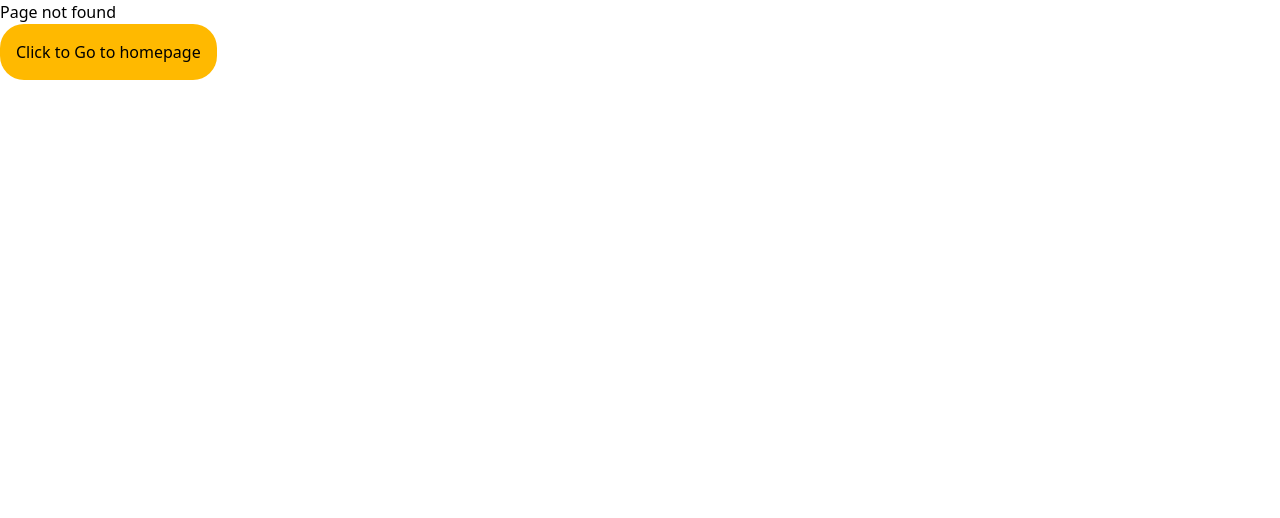
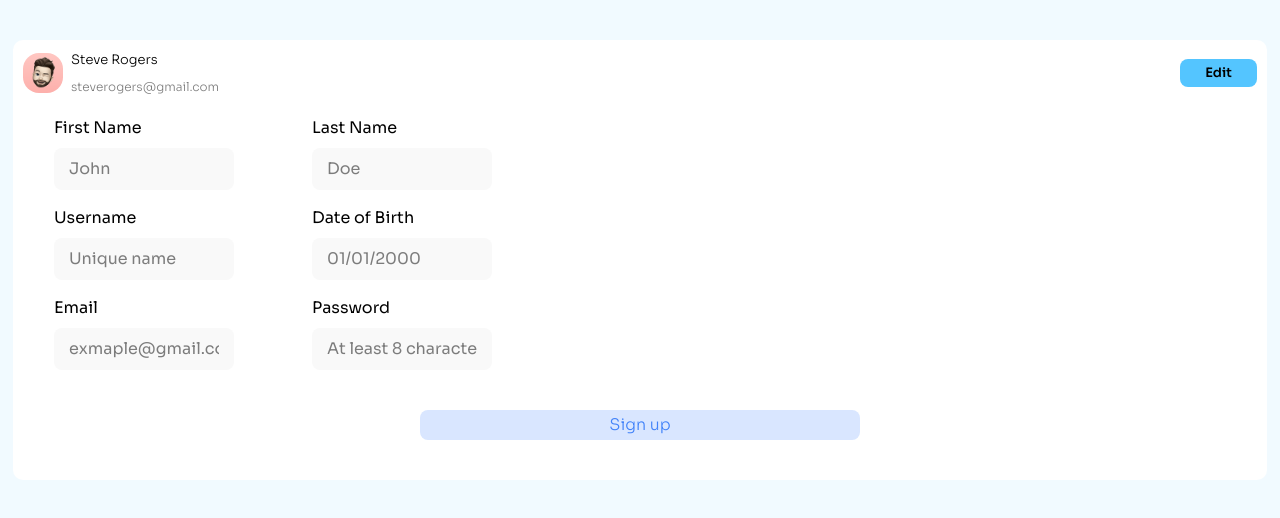
Before and after one commit to MarcioLopes451/trendish, a React (Vite) app: page /trendish/settings in a window 1280 px wide. Before the commit this address had no page. Shown: the top 518 px of the page. Built offline with nearby package versions, Linux system fonts and the light colour scheme.

Commit message:
add: settings page

```diff
--- a/src/App.tsx
+++ b/src/App.tsx
@@ -5,6 +5,7 @@ import SignUp from "./pages/SignUp/SignUp";
 import Homepage from "./pages/Homepage/Homepage";
 import NoPageFound from "./pages/Error/NoPageFound";
 import { UserProfile } from "./pages/UserProfile/UserProfile";
+import Settings from "./pages/Settings/Settings";
 
 function App() {
   return (
@@ -15,6 +16,7 @@ function App() {
       <Route path="/signup" element={<SignUp />} />
       <Route path="/profile" element={<UserProfile />} />
       <Route path="*" element={<NoPageFound />} />
+      <Route path="/settings" element={<Settings />} />
     </Routes>
   );
 }
--- a/src/index.css
+++ b/src/index.css
@@ -21,4 +21,6 @@
   --color-White: #fff;
   --color-LightYellow: #ffee93;
   --color-BlackGrey: #cfcfcf;
+  --color-Seasalt: #F9F9F9;
+  --color-Azure: #4182F9;
 }
--- /dev/null
+++ b/src/pages/Settings/Settings.tsx
@@ -0,0 +1,105 @@
+import { useState } from 'react';
+import ProfilePic from '../../assets/profilePhoto.png';
+
+
+export default function Settings() {
+    const [firstName, setFirstName] = useState<string>("");
+    const [lastName, setLastName] = useState<string>("");
+    const [username, setUsername] = useState<string>("");
+    const [DOB, SetDOB] = useState<string>("");
+    const [email, setEmail] = useState<string>("");
+    const [password, setPassword] = useState<string>("");
+    return (
+        <section className='w-full bg-IceBlue min-h-screen font-sora'>
+            <div className="flex justify-center items-center pt-10">
+                <div className="bg-white mx-[13px] w-full rounded-[10px] pb-10">
+                    <div className="flex justify-center items-start flex-col gap-5 px-[10px] pt-[10px]">
+                        <div className='flex justify-between items-center w-full'>
+                            <div className='flex justify-between items-center gap-2'>
+                                <img src={ProfilePic} className='w-[40px] rounded-2xl' />
+                                <div className='flex items-start flex-col gap-2 font-light'>
+                                    <p className='text-[13px]'>Steve Rogers</p>
+                                    <p className='text-[12px] opacity-50'>steverogers@gmail.com</p>
+                                </div>
+                            </div>
+                            <button className='text-[13px] bg-SkyBlue w-[77px] h-[28px] rounded-[8px] font-semibold'>Edit</button>
+                        </div>
+                        <div className="font-regular text-[12px] flex justify-around items-center flex-wrap gap-4 lg:w-[500px] lg:text-[16px]">
+                            <div>
+                                <p>First Name</p>
+                                <input
+                                    type="text"
+                                    value={firstName}
+                                    onChange={(e) => setFirstName(e.target.value)}
+                                    placeholder="John"
+                                    className="bg-Seasalt w-[140px] h-[42px] rounded-[8px] text-[15px] px-[15px] mt-[8px] placeholder:text-[12px]
+              lg:w-[180px] lg:placeholder:text-[16px]"
+                                />
+                            </div>
+                            <div>
+                                <p>Last Name</p>
+                                <input
+                                    type="text"
+                                    value={lastName}
+                                    onChange={(e) => setLastName(e.target.value)}
+                                    placeholder="Doe"
+                                    className="bg-Seasalt w-[140px] h-[42px] rounded-[8px] text-[15px] px-[15px] mt-[8px] placeholder:text-[12px]
+              lg:w-[180px] lg:placeholder:text-[16px]"
+                                />
+                            </div>
+                            <div>
+                                <p>Username</p>
+                                <input
+                                    type="text"
+                                    value={username}
+                                    onChange={(e) => setUsername(e.target.value)}
+                                    placeholder="Unique name"
+                                    className="bg-Seasalt w-[140px] h-[42px] rounded-[8px] text-[15px] px-[15px] mt-[8px] placeholder:text-[12px]
+              lg:w-[180px] lg:placeholder:text-[16px]"
+                                />
+                            </div>
+                            <div>
+                                <p>Date of Birth</p>
+                                <input
+                                    type="text"
+                                    value={DOB}
+                                    onChange={(e) => SetDOB(e.target.value)}
+                                    placeholder="01/01/2000"
+                                    className="bg-Seasalt w-[140px] h-[42px] rounded-[8px] text-[15px] px-[15px] mt-[8px] placeholder:text-[12px]
+               lg:w-[180px] lg:placeholder:text-[16px]"
+                                />
+                            </div>
+                            <div>
+                                <p>Email</p>
+                                <input
+                                    type="text"
+                                    value={email}
+                                    onChange={(e) => setEmail(e.target.value)}
+                                    placeholder="exmaple@gmail.com"
+                                    className="bg-Seasalt w-[140px] h-[42px] rounded-[8px] text-[15px] px-[15px] mt-[8px] placeholder:text-[12px]
+              lg:w-[180px] lg:placeholder:text-[16px]"
+                                />
+                            </div>
+                            <div>
+                                <p>Password</p>
+                                <input
+                                    type="password"
+                                    value={password}
+                                    onChange={(e) => setPassword(e.target.value)}
+                                    placeholder="At least 8 characters"
+                                    className="bg-Seasalt w-[140px] h-[42px] rounded-[8px] text-[15px] px-[15px] mt-[8px] placeholder:text-[12px]
+              lg:w-[180px] lg:placeholder:text-[16px]"
+                                />
+                            </div>
+                        </div>
+                    </div>
+                    <div className="flex justify-center items-center mt-10">
+                        <button className="bg-[#D9E6FF] w-[121px] h-[30px] rounded-[8px] text-[14px] lg:text-[16px] lg:w-[440px] font-light text-Azure">
+                            Sign up
+                        </button>
+                        </div>
+                </div>
+            </div>
+        </section>
+    )
+}
```
